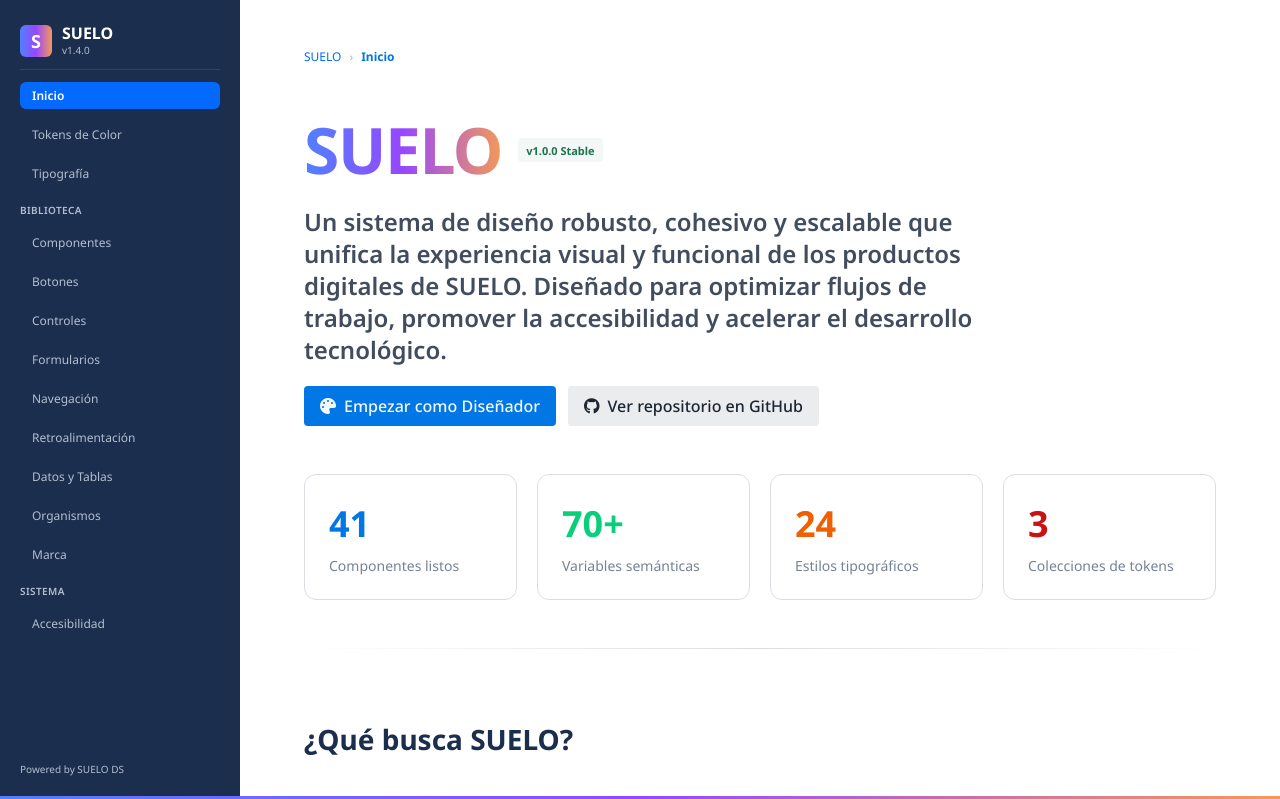
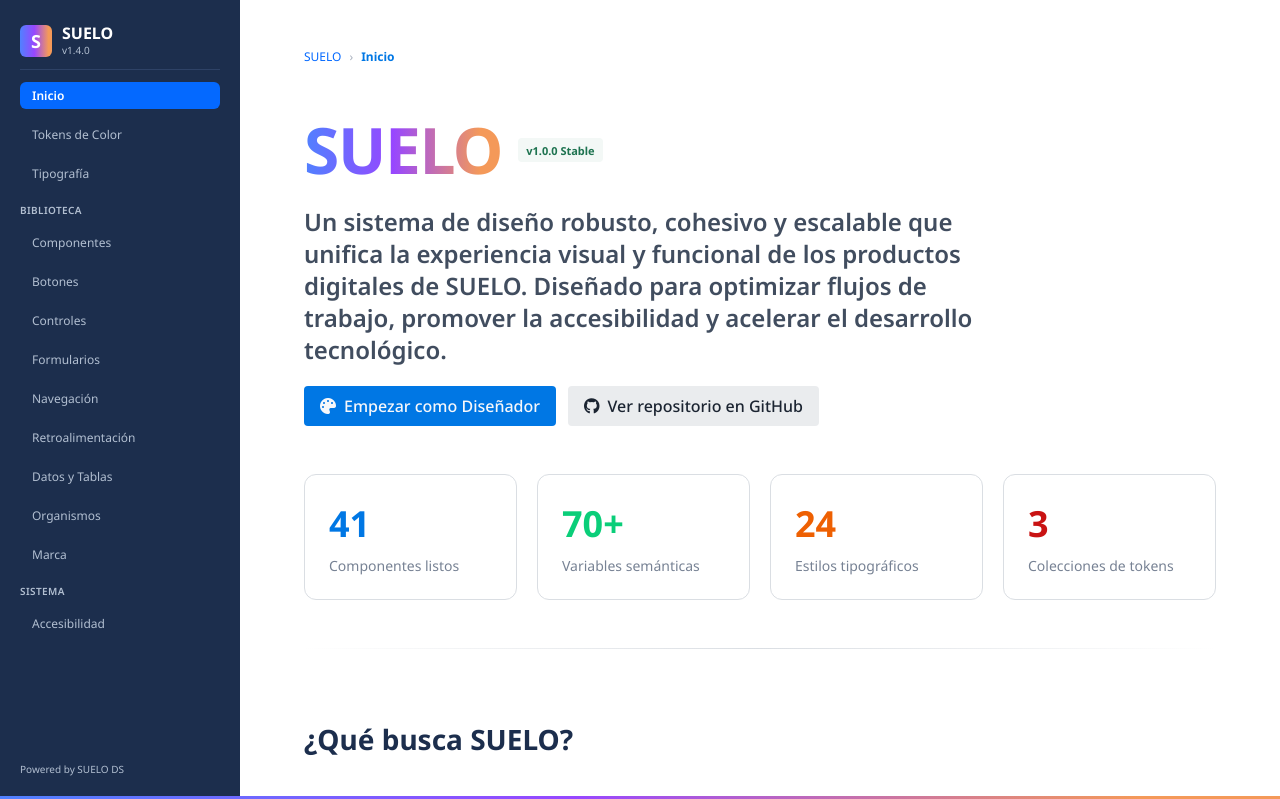
Before and after one commit to FrancescaCervesato/suelo-sistema-diseno, a plain HTML site: page index.html in a window 1280 px wide. Shown: the top 799 px of the page. Drawn offline with Linux system fonts and the light colour scheme.

Commit message:
chore: update tokens with h2 gradient and spacing adjustments

```diff
--- a/css/tokens.css
+++ b/css/tokens.css
@@ -21,7 +21,7 @@
   --sidebar-divider: #2e4266;
   --sidebar-item-active: #0469ff;
   --sidebar-text-muted: #b2bfd1;
-  --gradient-marca: linear-gradient(90deg, #5081ff 0%, #9747ff 50%, #f49959 100%);
+  --gradient-marca: linear-gradient(90deg, #5081ff 0%, #9747ff 45%, #f49959 89%);
 
   /* Color / Texto */
   --texto-default: #1b2431;
@@ -41,6 +41,8 @@
 
   --h1-size: 64px;
   --h1-lh: 72px;
+  --h2-size: 32px;
+  --h2-lh: 40px;
   --h3-size: 36px;
   --h3-lh: 48px;
   --h5-size: 24px;
```
